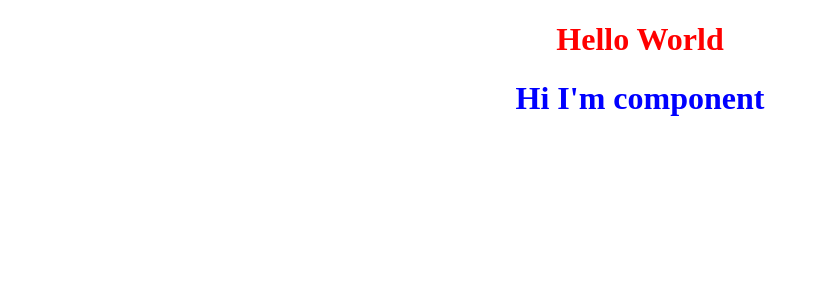
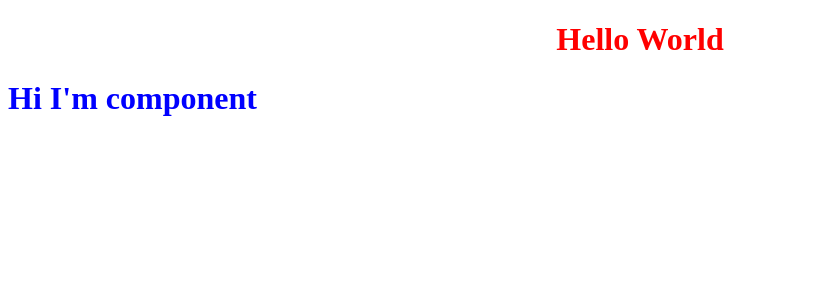
Before and after one commit to michelearcopinto/vite-app-template, a Vue app: page / in a window 1280 px wide. Shown: the top 300 px of the page, without its empty margins (0-820 px from the left). Built offline with nearby package versions, Linux system fonts and the light colour scheme.

Commit message:
fix: added second mixin with separate scope

```diff
--- a/src/components/ExampleName.vue
+++ b/src/components/ExampleName.vue
@@ -16,6 +16,6 @@ export default {
 
 h1 {
   color: $font-color-second;
-  @include main-font;
+  @include main-font-start;
 }
 </style>
--- a/src/styles/general.scss
+++ b/src/styles/general.scss
@@ -3,5 +3,5 @@
 
 h1 {
     color: $font-color;
-    @include main-font;
+    @include main-font-center;
 }
--- a/src/styles/partials/_mixins.scss
+++ b/src/styles/partials/_mixins.scss
@@ -1,4 +1,9 @@
-@mixin main-font {
+@mixin main-font-center {
     text-align: center;
     font-weight: bold;
 }
+
+@mixin main-font-start {
+    text-align: start;
+    font-weight: bold;
+}
```
